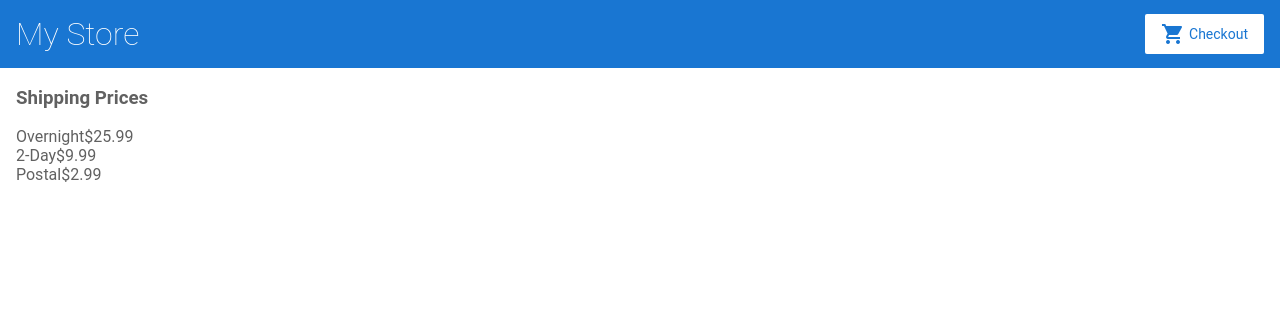
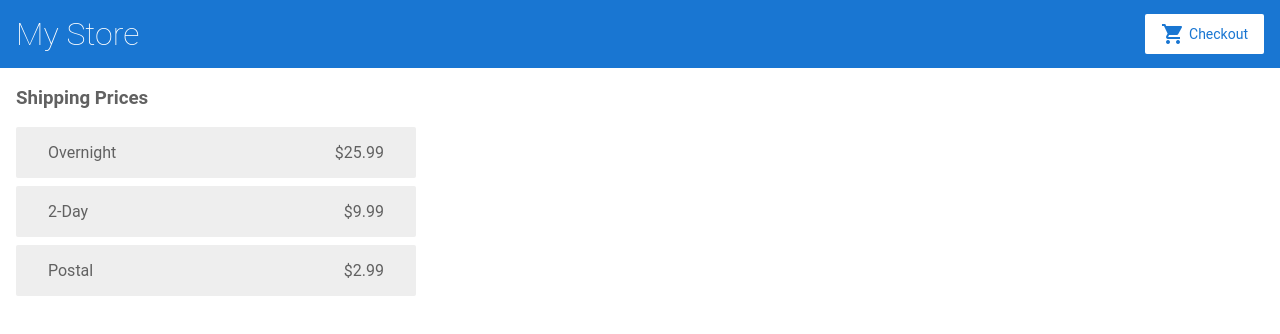
Before and after one commit to hill1588/angular-first-app, an Angular app: page /shipping in a window 1280 px wide. Shown: the top 334 px of the page. Built offline with nearby package versions, Linux system fonts and the light colour scheme.

Commit message:
fixed issue with checkout form not displaying information: form now fully displays all added items to the list and has an area for name and address.

```diff
--- a/src/app/cart.service.ts
+++ b/src/app/cart.service.ts
@@ -1,6 +1,6 @@
 import { Injectable } from '@angular/core';
 
-import { HttpClient } from '@angular/common/http'
+import { HttpClient } from '@angular/common/http';
 
 @Injectable({
   providedIn: 'root'
@@ -13,7 +13,7 @@
 }
 
 getItems() {
-  return this.items
+  return this.items;
 }
 
 clearCart() {
--- a/src/app/cart/cart.component.ts
+++ b/src/app/cart/cart.component.ts
@@ -15,7 +15,7 @@
     private cartService: CartService,
     private formBuilder: FormBuilder,
   ) {
-    this.items = this.formBuilder.getItems();
+    this.items = this.cartService.getItems();
 
     this.checkoutForm = this.formBuilder.group({
       name:'',
--- a/src/app/shipping/shipping.component.html
+++ b/src/app/shipping/shipping.component.html
@@ -1,6 +1,6 @@
 <h3>Shipping Prices</h3>
 
-<div class="shiiping-item" *ngFor="let shipping of shippingCosts | async">
+<div class="shipping-item" *ngFor="let shipping of shippingCosts | async">
   <span>{{ shipping.type }}</span>
   <span>{{ shipping.price | currency }}</span>
 </div>
```
